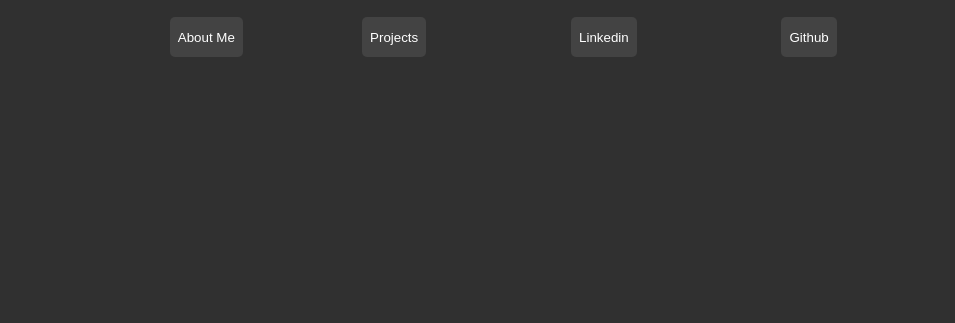
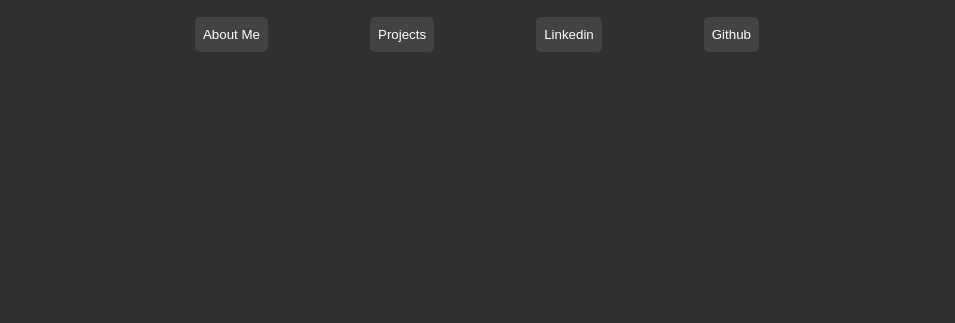
Before and after one commit to Mguaste/Personal-Portfolio, a plain HTML site: page index.html in a window 1280 px wide. Shown: the part 477-800 px from the top of the page, without its empty margins (163-1118 px from the left). Drawn offline with Linux system fonts and the light colour scheme.

Commit message:
Linkedin Button and Github button take you to their sites respectively

```diff
--- a/index.html
+++ b/index.html
@@ -13,8 +13,8 @@
     <div class="button_div">
         <button id="abt">About Me</button>
         <button id="prj">Projects</button>
-        <button id="lnk">Linkedin</button>
-        <button id="git">Github</button>
+        <button id="lnk" type="reset" onclick="window.open('https://www.linkedin.com/in/marcus-bower-184825264/')">Linkedin</button>
+        <button id="git" type="reset" onclick="window.open('https://github.com/Mguaste?tab=overview&from=2024-04-01&to=2024-04-16')">Github</button>
     </div>
 </body>
 </html>
--- a/style.css
+++ b/style.css
@@ -32,18 +32,22 @@ h2{
 }
 
 .button_div {
+    display: flex;
     position: relative;
-    width: 100%;
+    flex-direction: row;
+    align-items: center;
+    justify-content: space-evenly;
+    width: 60%;
+    left: 20vw;
     top: 38vh;
 }
 
 #abt{
     position: relative;
-    left: 26%;
     background-color: #434343;
     border-color: rgba(138, 43, 226, 0.0);
     border-radius: 5px;
-    height: 5vh;
+    height: 35px;
     transition: all 0.3s ease-in-out;
     color: white;
 }
@@ -51,17 +55,16 @@ h2{
 #abt:hover {
     box-shadow: blueviolet 1px 0 60px;
     border-color: rgba(138, 43, 226, 1.0);
-    background-color: rgb(213, 134, 255);
-    color: rgb(99, 32, 161);
+    background-color: rgb(138, 43, 226);
+    color: rgb(213, 134, 255);
 }
 
 #prj{
     position: relative;
-    left: 35%;
     background-color: #434343;
     border-color: rgba(138, 43, 226, 0.0);
     border-radius: 5px;
-    height: 5vh;
+    height: 35px;
     transition: all 0.3s ease-in-out;
     color: white;
 }
@@ -69,17 +72,16 @@ h2{
 #prj:hover {
     box-shadow: blueviolet 1px 0 60px;
     border-color: rgba(138, 43, 226, 1.0);
-    background-color: rgb(213, 134, 255);
-    color: rgb(99, 32, 161);
+    background-color: rgb(138, 43, 226);
+    color: rgb(213, 134, 255);
 }
 
 #lnk{
     position: relative;
-    left: 46%;
     border-color: rgba(138, 43, 226, 0.0);
     background-color: #434343;
     border-radius: 5px;
-    height: 5vh;
+    height: 35px;
     transition: all 0.3s ease-in-out;
     color: white;
 }
@@ -87,17 +89,16 @@ h2{
 #lnk:hover {
     box-shadow: blueviolet 1px 0 60px;
     border-color: rgba(138, 43, 226, 1.0);
-    background-color: rgb(213, 134, 255);
-    color: rgb(99, 32, 161);
+    background-color: rgb(138, 43, 226);
+    color: rgb(213, 134, 255);
 }
 
 #git{
     position: relative;
-    left: 57%;
     border-color: rgba(138, 43, 226, 0.0);
     background-color: #434343;
     border-radius: 5px;
-    height: 5vh;
+    height: 35px;
     transition: all 0.3s ease-in-out;
     color: white;
 }
@@ -105,6 +106,6 @@ h2{
 #git:hover {
     box-shadow: blueviolet 1px 0 60px;
     border-color: rgba(138, 43, 226, 1.0);
-    background-color: rgb(213, 134, 255);
-    color: rgb(99, 32, 161);
+    background-color: rgb(138, 43, 226);
+    color: rgb(213, 134, 255);
 }
```
